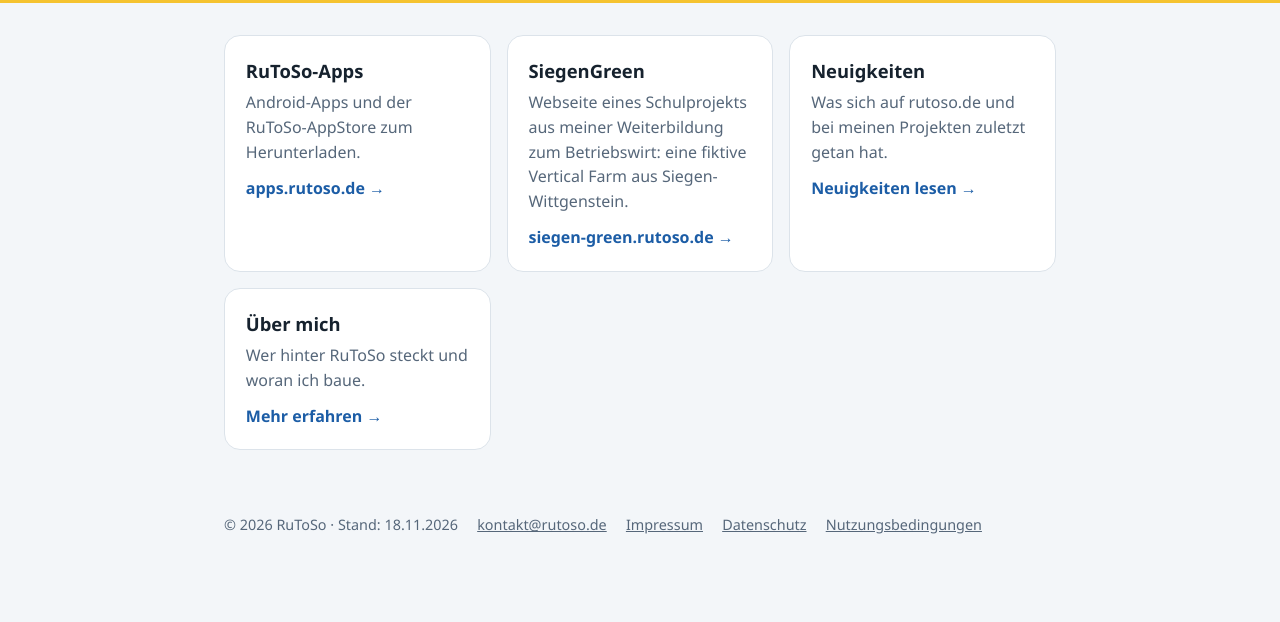
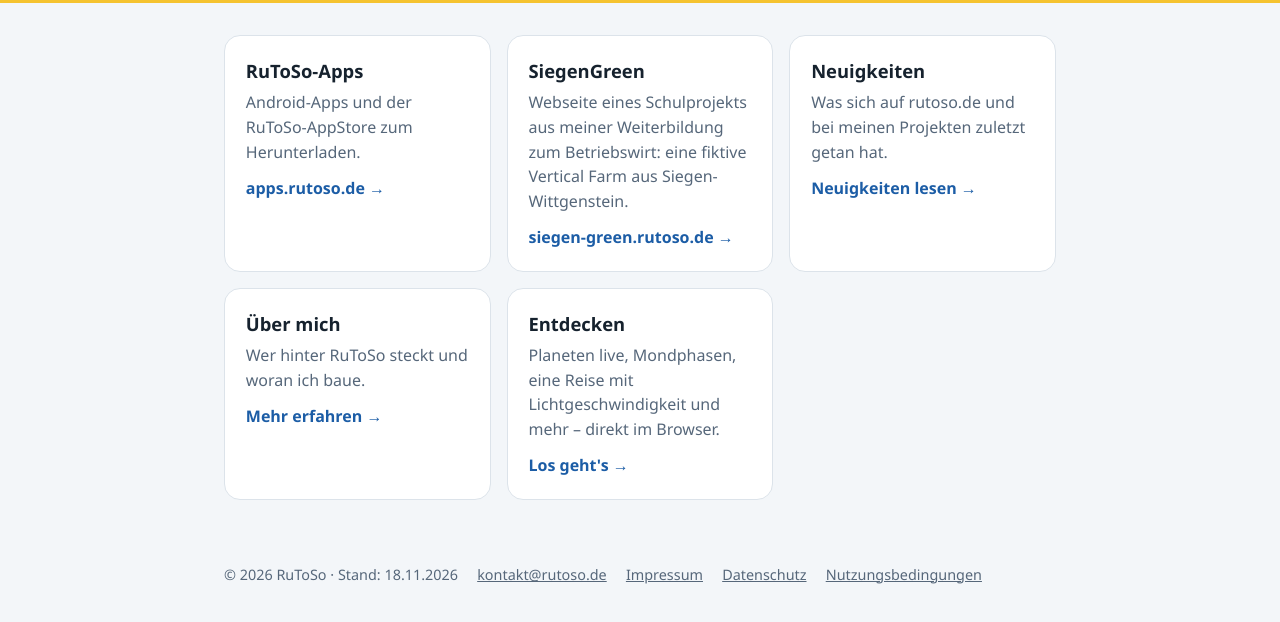
Before and after one commit to RuToSo/rutoso-start, a plain HTML site: page index.html in a window 1280 px wide. Shown: the part 174-796 px from the top of the page. Drawn offline with Linux system fonts and the light colour scheme.

Commit message:
Add new link for 'Entdecken' section in index.html

```diff
--- a/index.html
+++ b/index.html
@@ -64,6 +64,7 @@ header{position:relative}
   <a class="kachel" href="https://siegen-green.rutoso.de"><h2>SiegenGreen</h2><p>Webseite eines Schulprojekts aus meiner Weiterbildung zum Betriebswirt: eine fiktive Vertical Farm aus Siegen-Wittgenstein.</p><span>siegen-green.rutoso.de →</span></a>
   <a class="kachel" href="/neues.html"><h2>Neuigkeiten</h2><p>Was sich auf rutoso.de und bei meinen Projekten zuletzt getan hat.</p><span>Neuigkeiten lesen →</span></a>
   <a class="kachel" href="/ueber.html"><h2>Über mich</h2><p>Wer hinter RuToSo steckt und woran ich baue.</p><span>Mehr erfahren →</span></a>
+  <a class="kachel" href="/entdecken/"><h2>Entdecken</h2><p>Planeten live, Mondphasen, eine Reise mit Lichtgeschwindigkeit und mehr – direkt im Browser.</p><span>Los geht's →</span></a>
   <a class="kachel" id="installieren" href="#" hidden data-ios="Auf dem iPhone oder iPad: unten auf „Teilen“ tippen und dann „Zum Home-Bildschirm“."><h2>Als App installieren</h2><p>rutoso.de mit einem Tipp auf den Startbildschirm legen, mit eigenem Symbol.</p><span>Jetzt installieren →</span></a>
 </main>
 <footer><span>© <span class="jahr">2026</span> RuToSo<span class="stand" data-datum="2026-11-18"> · Stand: 18.11.2026</span></span><a class="mail" data-u="kontakt" data-d="rutoso.de">kontakt [at] rutoso.de</a><a href="https://apps.rutoso.de/impressum.html">Impressum</a><a href="https://apps.rutoso.de/datenschutz.html">Datenschutz</a><a href="https://apps.rutoso.de/nutzungsbedingungen.html">Nutzungsbedingungen</a></footer>
```
